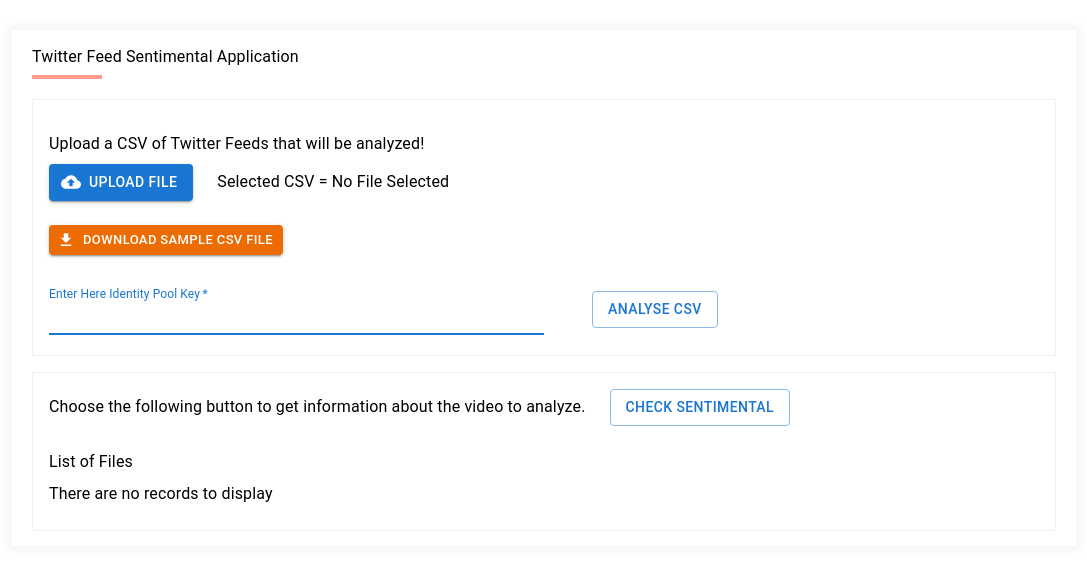
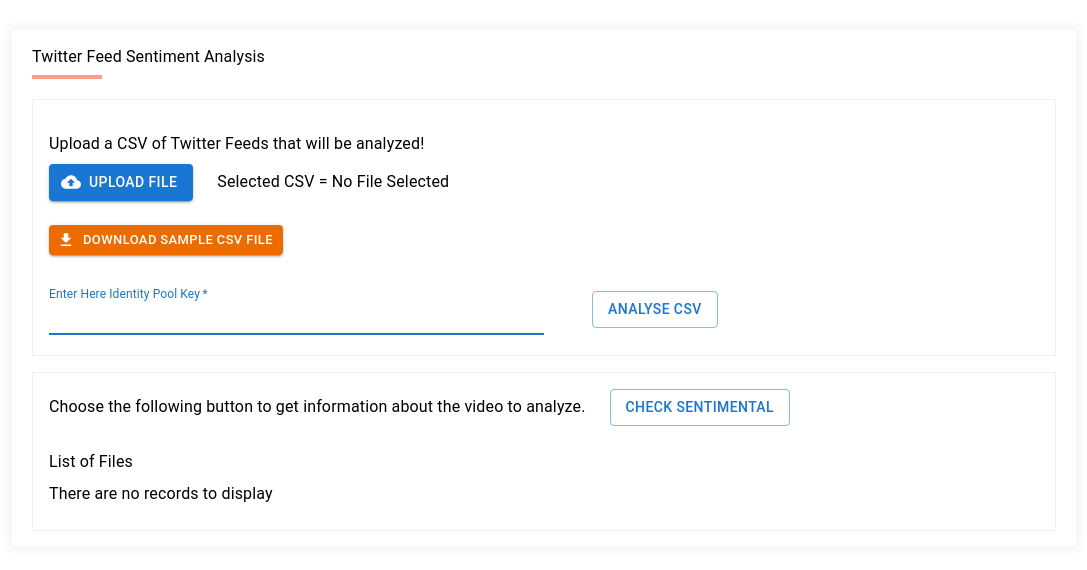
Before and after one commit to devenkhatri/tweets-sentiment-analysis, a React (Create React App) app: page / in a window 1280 px wide. Shown: the top 570 px of the page, without its empty margins (96-1183 px from the left). Built offline with nearby package versions, Linux system fonts and the light colour scheme.

Commit message:
label changes

```diff
--- a/src/pages/MainPage.js
+++ b/src/pages/MainPage.js
@@ -169,7 +169,7 @@
   return(
       <div className="main">
           <div className="main_title_div">
-              <Typography level="h3" className="main_title">Twitter Feed Sentimental Application</Typography>
+              <Typography level="h1" className="main_title">Twitter Feed Sentiment Analysis</Typography>
           </div>
           <Box component="section" sx={{ p: 2, border: '1px solid #f2f2f2'}}>
               <div className="upload_file_text">
```
